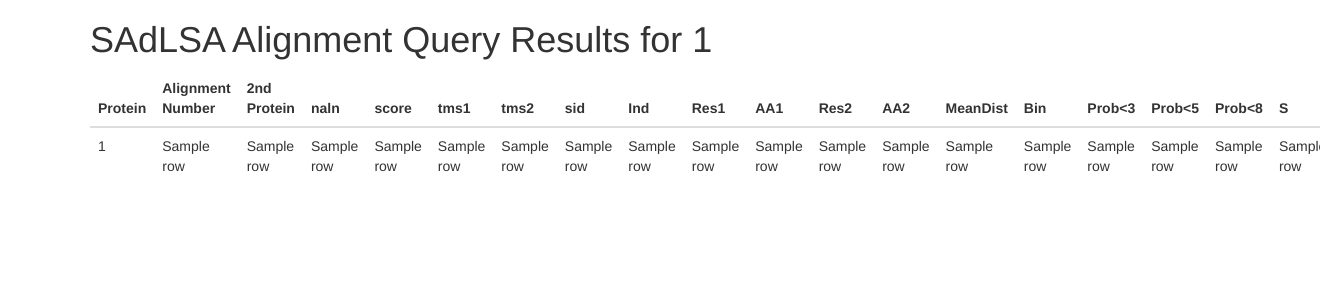
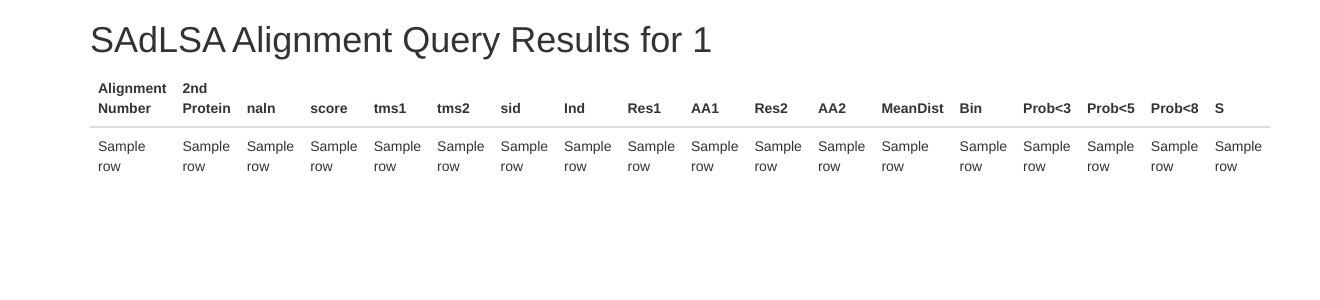
Before and after one commit to BSDExabio/structural_DLFA, a Flask app: template website/templates/align_output.html in a window 1320 px wide; the page is wider, and only the part inside the window is pictured. Shown: the top 300 px of that part. Run offline with Flask 2, Linux system fonts and the light colour scheme; the template is opened without the code that fills it: most values are stand-ins (such as "Sample title", 1, 10 or a date in 2020); parts of the project's set-up code (start-up, migrations or seed data) failed here and were passed over; some libraries are stand-ins or nearby versions.

Commit message:
Checkpoint commit before switching tasks.

```diff
--- a/website/templates/align_output.html
+++ b/website/templates/align_output.html
@@ -28,7 +28,6 @@
 <table class="table">
     <thead>
     <tr>
-        <th scope="col">Protein</th>
         <th scope="col">Alignment<br/>Number</th>
         <th scope="col">2nd Protein</th>
         <th scope="col">naln</th>
@@ -52,7 +51,6 @@
     <tbody>
             {% for row in results %}
     <tr>
-        <td>{{ row.0 }}</td>
         <td>{{ row.1 }}</td>
         <td>{{ row.2 }}</td>
         <td>{{ row.3 }}</td>
```
